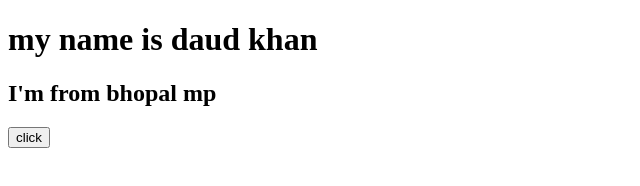
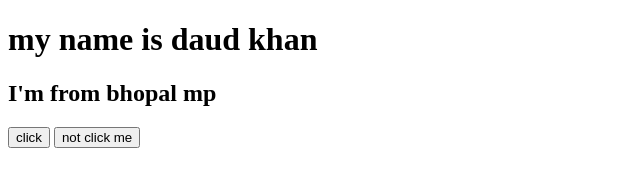
Before and after one commit to Daudddkhan/first-git, a plain HTML site: page daud.html in a window 1280 px wide. Shown: the whole page, without its empty margins (0-640 px from the left). Drawn offline with Linux system fonts and the light colour scheme.

Commit message:
Update daud.html

```diff
--- a/daud.html
+++ b/daud.html
@@ -9,5 +9,6 @@
     <h1>my name is daud khan </h1>
     <h2>I'm from bhopal mp </h2>
     <button>click</button>
+    <button>not click me </button>
 </body>
 </html>
```
